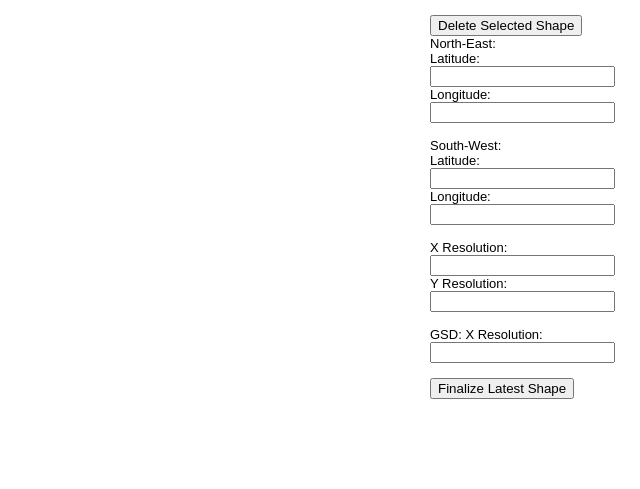
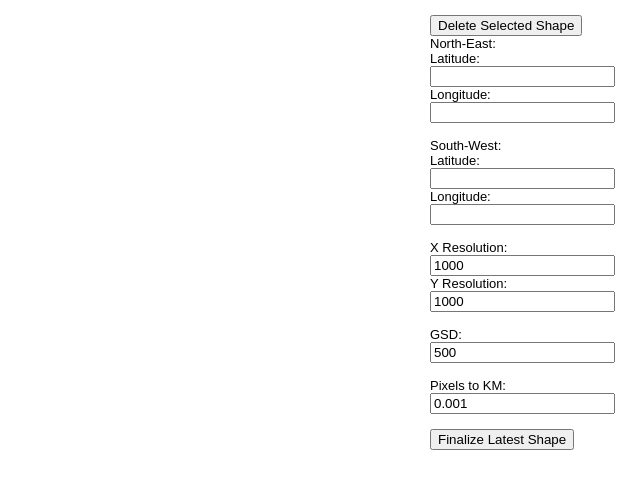
Before and after one commit to Megh-Thakkar/UAV-Flight-Planner, a Django app: page / in a window 1280 px wide. Shown: the top 489 px of the page, without its empty margins (640-1280 px from the left). Run offline with Django 3.2, Linux system fonts and the light colour scheme; some libraries are stand-ins or nearby versions.

Commit message:
Updated requirements.txt

```diff
--- a/FlightPlanner/main/templates/main/input_map.html
+++ b/FlightPlanner/main/templates/main/input_map.html
@@ -232,9 +232,10 @@
                     South-West:<br>
                     Latitude: <input type="text" name="sw_lat" value=""><br>
                     Longitude: <input type="text" name="sw_lng" value=""><br><br>
-                    X Resolution: <input type="text" name="x_res"><br>
-                    Y Resolution: <input type="text" name="y_res"><br><br>
-                    GSD: X Resolution: <input type="text" name="gsd"><br><br>
+                    X Resolution: <input type="text" name="x_res" value="1000"><br>
+                    Y Resolution: <input type="text" name="y_res" value="1000"><br><br>
+                    GSD: <input type="text" name="gsd" value="500"><br><br>
+                    Pixels to KM: <input type="text" name="pixel_to_km" value="0.001"><br><br>
                     <button id="submit-button" type=""submit">Finalize Latest Shape</button>
             </form>
         </div>
--- a/FlightPlanner/main/views.py
+++ b/FlightPlanner/main/views.py
@@ -25,7 +25,8 @@ def input_map(request):
             x_resolution = int(data['x_res'])
             y_resolution = int(data['y_res'])
             GSD = float(data['gsd'])
-            if (x_resolution == 0 or y_resolution == 0 or GSD == 0):
+            pixel_to_km = float(data['pixel_to_km'])
+            if (x_resolution == 0 or y_resolution == 0 or GSD == 0 or pixel_to_km == 0):
                 raise Exception
         except:
             return render(request, 'main/input_map.html')
@@ -37,17 +38,16 @@ def input_map(request):
         if(NE_UTM_NAME!=SW_UTM_NAME or NE_UTM_ZONE_NO!=SW_UTM_ZONE_NO):
             return HttpResponse("UTM Zones do not match. Select a smaller region.")
         else:
-            print x_resolution, y_resolution, SW_UTM_X, SW_UTM_Y, NE_UTM_X, NE_UTM_Y,  GSD, NE_UTM_ZONE_NO, NE_UTM_NAME
-            kml_file = generate_csv(x_resolution, y_resolution, SW_UTM_X, SW_UTM_Y, NE_UTM_X, NE_UTM_Y,  GSD, NE_UTM_ZONE_NO, NE_UTM_NAME)
+            kml_file = generate_csv(x_resolution, y_resolution, SW_UTM_X, SW_UTM_Y, NE_UTM_X, NE_UTM_Y,  GSD, NE_UTM_ZONE_NO, NE_UTM_NAME, pixel_to_km)
             # return HttpResponse("UTM Zones do not match. Select a smaller region.")
             return render(request, 'main/test.html', {'name':kml_file.name+'.kml'})
     else:
         return render(request, 'main/input_map.html')
 
-def generate_csv(x_resolution, y_resolution, x1, y1, x2, y3,  GSD, zone_no, zone_name):
+def generate_csv(x_resolution, y_resolution, x1, y1, x2, y3,  GSD, zone_no, zone_name, pixel_to_km):
     import utm
     print x_resolution, y_resolution, x1, y1, x2, y3,  GSD, zone_no, zone_name
-    centres = mesh(x_resolution, y_resolution, x1, y1, x2, y3,  GSD, pixel_to_km=0.00001)
+    centres = mesh(x_resolution, y_resolution, x1, y1, x2, y3,  GSD, pixel_to_km)
     line_path = pathline(centres)
     name_int=0
     while(1):
@@ -94,7 +94,7 @@ def generate_kml(filename, kml_file):
     for row in inputfile:
         print row[0], row[1]
         lat, lng = utm.to_latlon(float(row[0]), float(row[1]), zone_no, zone_name)
-        ls.coords.addcoordinates([(lng, lat, row[2])])  #longitude, latitude
+        ls.coords.addcoordinates([(lng, lat, float(row[2]) + 100.00)])  #longitude, latitude
         # print row[2]
     ls.extrude = 1
     ls.tessellate = 1
@@ -113,7 +113,7 @@ def get_elevation(lat, lng):
                             str(lng) + "&key=AIzaSyDTJkkx8M1hzY3OpG-lL66LmoBYoZRKMBg")
     return float(json.load(response)["results"][0]["elevation"])
 
-def mesh(x_resolution, y_resolution, x1, y1, x2, y3, GSD, pixel_to_km=0.001):
+def mesh(x_resolution, y_resolution, x1, y1, x2, y3, GSD, pixel_to_km):
     try:
         centres = []
         per_X = GSD * x_resolution * pixel_to_km                        ### x3,y3-------x4,y4
--- a/requirements.txt
+++ b/requirements.txt
@@ -1,4 +1,7 @@
 Django==1.10
 lxml==4.2.1
+mpmath==1.0.0
+numpy==1.14.3
 simplekml==1.3.0
+sympy==1.1.1
 utm==0.4.2
```
